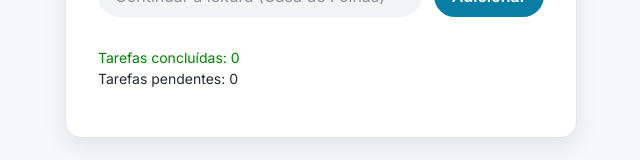
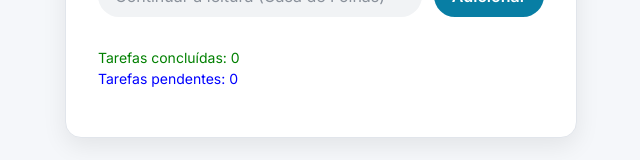
Before and after one commit to fernandoortolan/lista-de-tarefas-react, a React (Vite) app: page / in a window 1280 px wide. Shown: the part 193-353 px from the top of the page, without its empty margins (319-959 px from the left). Built offline with nearby package versions, Linux system fonts and the light colour scheme.

Commit message:
style: adiciona classe para contador de tarefas pendentes

```diff
--- a/src/App.css
+++ b/src/App.css
@@ -107,6 +107,10 @@
   color: green;
 }
 
+.info-pending-tasks {
+  color: blue;
+}
+
 /* LISTA */
 
 .todo-list-container ul {
--- a/src/App.jsx
+++ b/src/App.jsx
@@ -122,7 +122,7 @@ function App() {
         />
         <Info
           content={"Tarefas pendentes: " + pendingTasks}
-          className=""
+          className="info-pending-tasks"
         />
       </div>
       <div className="todo-list-container">
```
